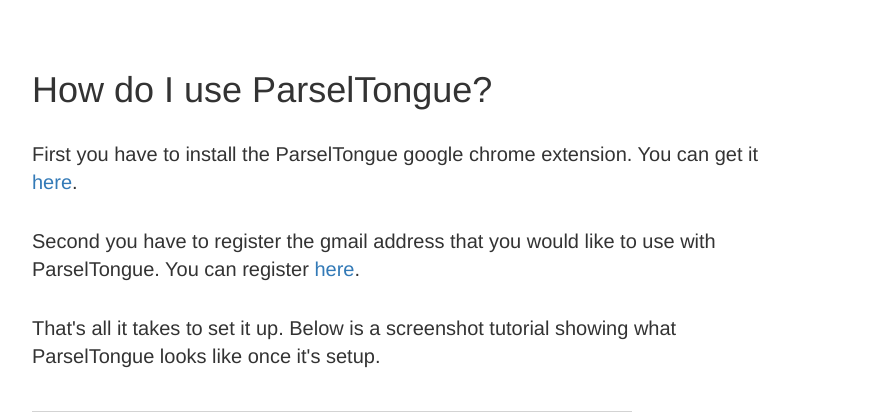
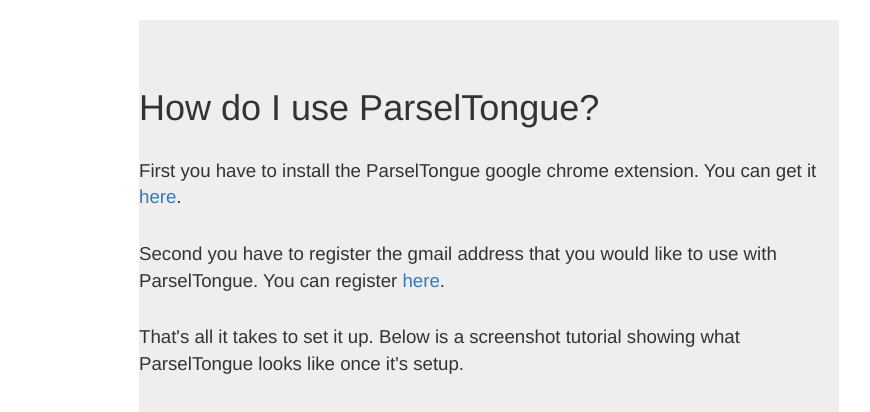
Before and after one commit to mhfowler/true-speak, a Python web app: template truespeak/templates/about.html in a window 1280 px wide. Shown: the part 51-463 px from the top of the page, without its empty margins (151-1021 px from the left). Run offline with Jinja, Linux system fonts and the light colour scheme; the template is opened without the code that fills it, so the values that code supplies are empty; some libraries are stand-ins or nearby versions; grey boxes are pictures that could not be loaded.

Commit message:
css cleanup

```diff
--- a/truespeak/static/truespeak.css
+++ b/truespeak/static/base.css
@@ -1,3 +1,29 @@
+/* Main marketing message and sign up button */
+.jumbotron {
+    margin: 0px 0;
+    text-align: center;
+}
+
+.jumbotron h1 {
+    font-size: 72px;
+    line-height: 1;
+}
+
+.jumbotron .btn {
+    font-size: 21px;
+    padding: 14px 24px;
+}
+
+/* Custom container */
+.container-narrow {
+    margin: 0 auto;
+    max-width: 700px;
+}
+
+.container-narrow > hr {
+    margin: 30px 0;
+}
+
 
 .navbar {
 }
@@ -253,18 +279,18 @@
     margin-top:-15px;
 }
 
+.about-wrapper {
+    padding-bottom:70px;
+    text-align: left;
+}
+
 .about-wrapper p {
-    font-size:20px;
-    width:75%;
+    font-size:14pt;
     margin-top:30px;
 }
+
 .about-wrapper h3 {
-    margin-top:50px;
     font-size:36px;
-}
-.about-wrapper {
-    padding-left:10%;
-    padding-bottom:70px;
 }
 
 .pt_extension_installed {
--- a/truespeak/templates/about.html
+++ b/truespeak/templates/about.html
@@ -3,9 +3,9 @@
 
 {% block body %}
 
-    <div class="about">
+    <div class="about container-narrow">
 
-        <div class="container about-wrapper">
+        <div class="jumbotron about-wrapper">
             <h3> How do I use ParselTongue? </h3>
             <p>
                 First you have to install the ParselTongue google chrome extension. You can get it <a href="https://chrome.google.com/webstore/detail/parseltongue/egpagjaeoilneaefepllapmajaoefcgd?hl=en&gl=US" target="_blank">here</a>.
@@ -84,7 +84,7 @@
 
             <h3> How does ParselTongue really work? </h3>
             <p>
-                You can check out the code that is running your extension in our <a href="https://github.com/joshblum/fakeblock">repot</a>.
+                You can check out the code that is running your extension in our <a href="https://github.com/joshblum/fakeblock">repository</a>.
                 The underlying cryptography is from a Javascript library called <a href="https://github.com/wwwtyro/cryptico">cryptico</a>.
             </p>
              <p>
--- a/truespeak/templates/base.html
+++ b/truespeak/templates/base.html
@@ -8,10 +8,10 @@
     <link rel="shortcut icon" href="/static/favicon.ico">
 
     <link href="//netdna.bootstrapcdn.com/bootstrap/3.0.3/css/bootstrap.min.css" rel="stylesheet">
-    <link href="/static/truespeak.css" rel="stylesheet">
+    <link href="/static/base.css" rel="stylesheet">
     <script src="https://code.jquery.com/jquery-1.10.2.min.js"></script>
     <script src="//netdna.bootstrapcdn.com/bootstrap/3.0.3/js/bootstrap.min.js"></script>
-    <script src="/static/truespeak.js"></script>
+    <script src="/static/base.js"></script>
 
     {% block css %}
     {% endblock %}
--- a/truespeak/templates/contact.html
+++ b/truespeak/templates/contact.html
@@ -4,7 +4,6 @@
 
     <div class="container">
         <p style="font-size:20px;padding-left:30%"><a href="mailto:parseltongueextension@gmail.com">parseltongueextension@gmail.com</a></p>
-        <img class="disco-josh" src="http://web.mit.edu/swang93/www/disco-josh.gif"/>
     </div>
 
 {% endblock %}
```
Also changed, not shown: truespeak/static/home.css (+0 -31 lines), truespeak/static/base.js (renamed from truespeak/static/truespeak.js), truespeak/static/disco-josh.gif (deleted). Lines whose indentation alone changed are shown as unchanged.
